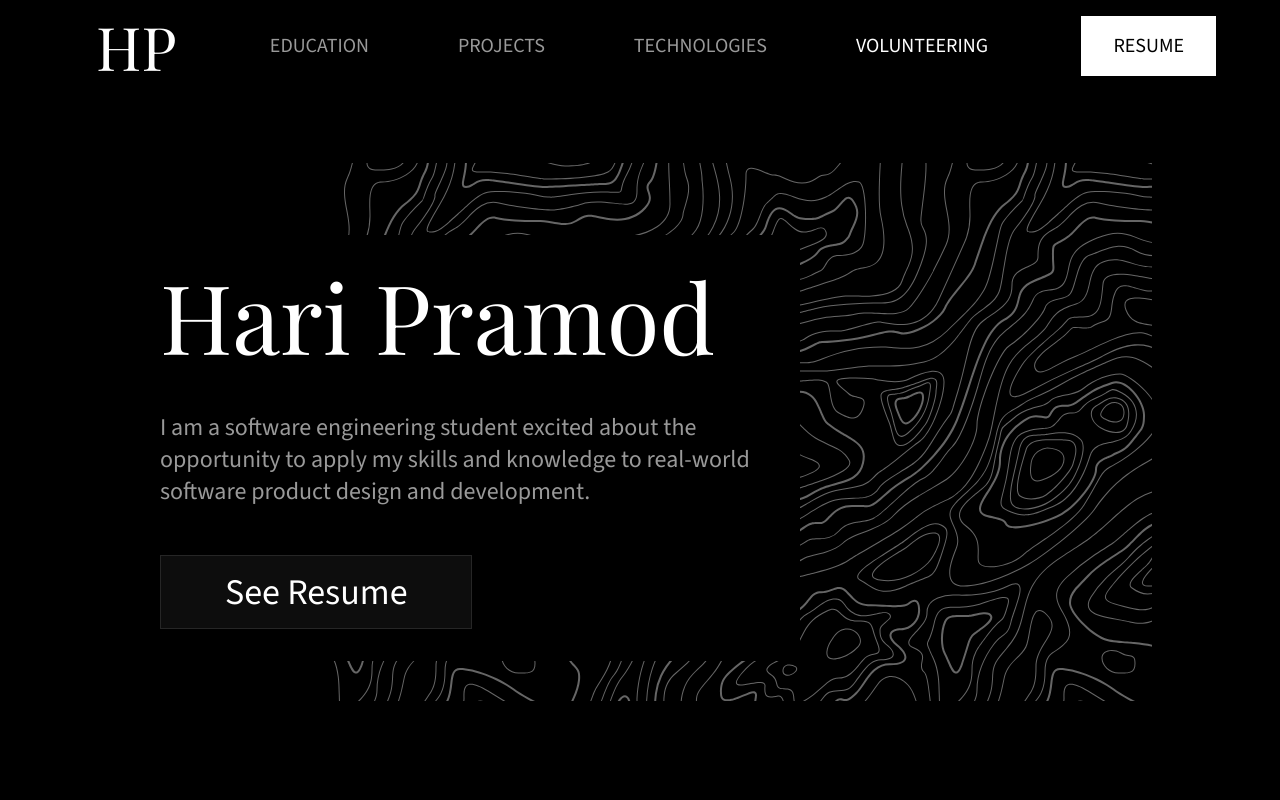
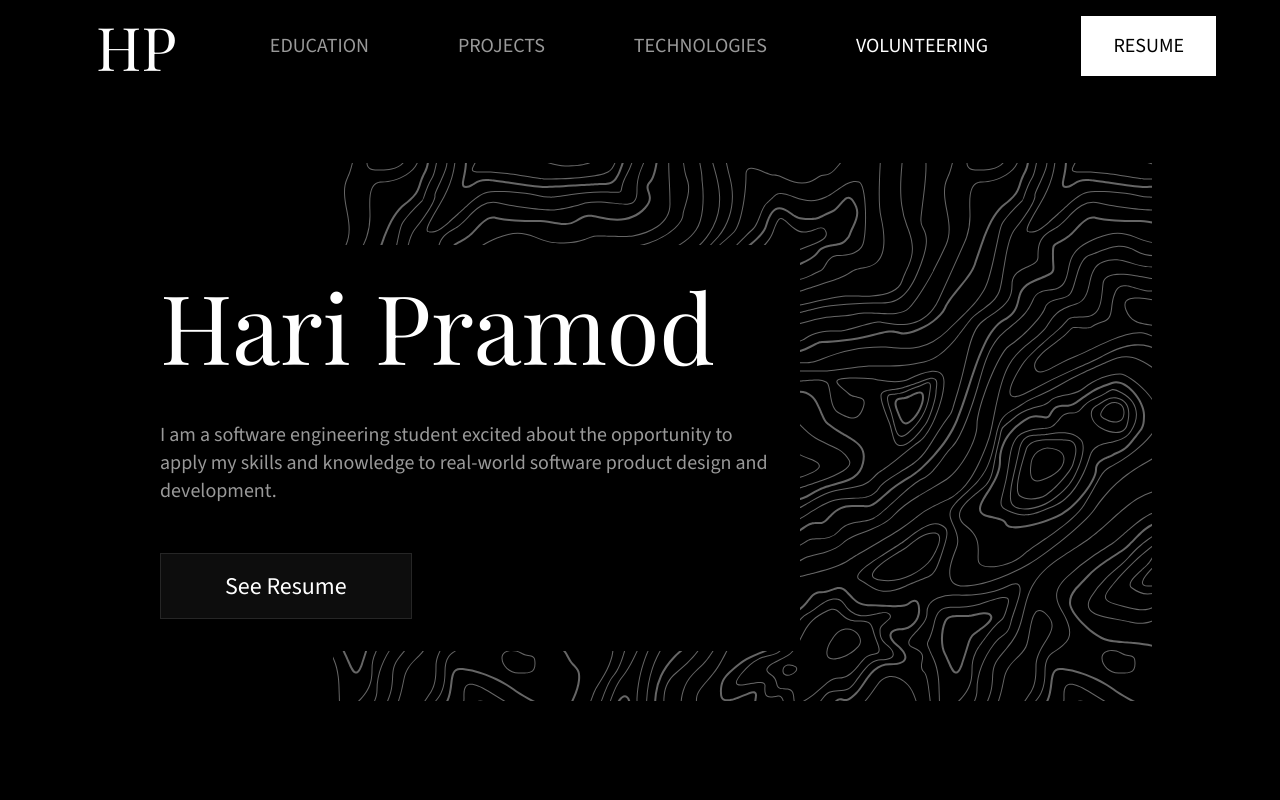
Before and after one commit to HARI-PRMD/portfolio, a Next.js app: page / in a window 1280 px wide. Shown: the top 800 px of the page. Built offline with nearby package versions, Linux system fonts and the light colour scheme; no server answers; a web font is replaced by a local one.

Commit message:
Updated modal animation

```diff
--- a/src/components/projects/ProjectCardV2.tsx
+++ b/src/components/projects/ProjectCardV2.tsx
@@ -52,12 +52,12 @@ const ProjectCardV2: React.FC<Props> = ({
       <Transition
         show={showModal}
         enter="transition transform duration-300 ease-in-out"
-        enterFrom="opacity-0 translate-y-[64px]"
-        enterTo="opacity-100 translate-y-0"
+        enterFrom="opacity-0 scale-90"
+        enterTo="opacity-100 scale-100"
         className="fixed left-0 top-0 z-50 h-full w-screen"
         leave="transition duration-300 ease-in transform"
-        leaveFrom="opacity-100 translate-y-0"
-        leaveTo="opacity-0 translate-y-[64px]"
+        leaveFrom="opacity-100 scale-100"
+        leaveTo="opacity-0 scale-90"
       >
         <ProjectModal
           title={title}
--- a/src/pages/index.tsx
+++ b/src/pages/index.tsx
@@ -23,12 +23,12 @@ export default function Home() {
               data-aos="fade-up"
             >
               <h1 className="title">Hari Pramod</h1>
-              <h3 className="heading3 opacity-60">
+              <p className="para1 opacity-60">
                 I am a software engineering student excited about the
                 opportunity to apply my skills and knowledge to real-world
                 software product design and development.
-              </h3>
-              <button className="heading2 w-full border border-white/10 bg-white/5 px-4 py-2 text-white transition-colors duration-300 hover:border-white/40 hover:bg-white/10 md:w-fit md:px-16 md:py-4">
+              </p>
+              <button className="heading3 w-full border border-white/10 bg-white/5 px-4 py-2 text-white transition-colors duration-300 hover:border-white/40 hover:bg-white/10 md:w-fit md:px-16 md:py-4">
                 See Resume
               </button>
             </div>
```
